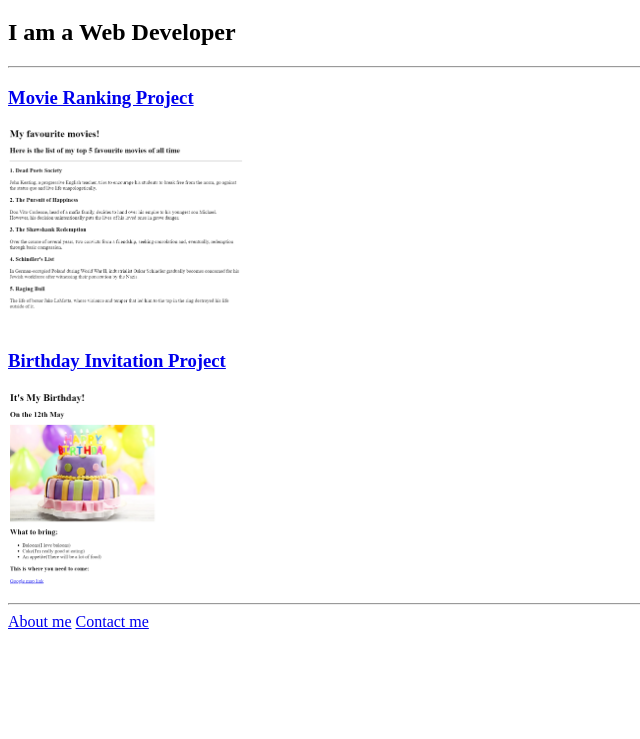
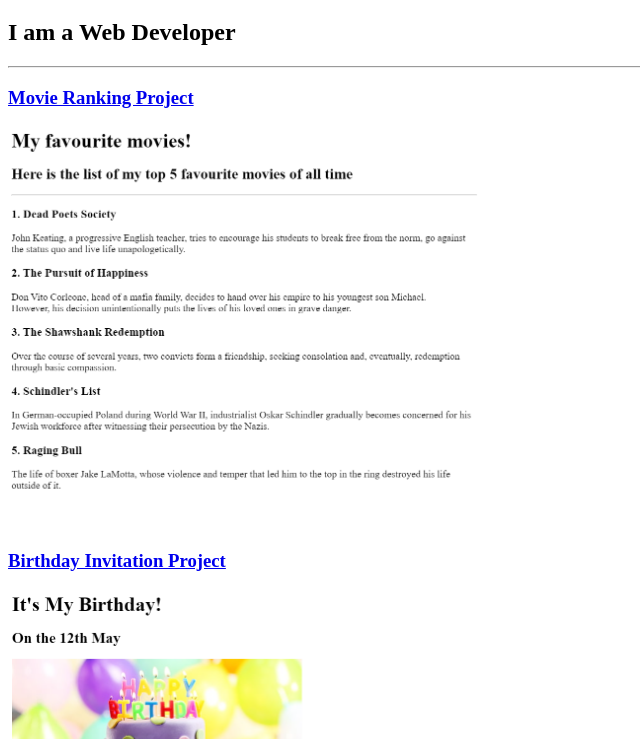
Before and after one commit to Shreyash-Chandra/html-portfolio, a plain HTML site: page index.html in a window 1280 px wide. Shown: the part 61-800 px from the top of the page, without its empty margins (0-640 px from the left). Drawn offline with Linux system fonts and the light colour scheme.

Commit message:
Update index.html

```diff
--- a/index.html
+++ b/index.html
@@ -4,7 +4,7 @@
 <!-- TODO 4: Add titles/subtitles etc. -->
 <!-- TODO 5: Add a link to the project pages -->
 <!-- TODO 6: Add images to show the project previews
-HINT for TODO 6: You can use the height attribute set to 200 to make the image smaller:
+HINT for TODO 6: You can use the height attribute set to 400 to make the image smaller:
 https://developer.mozilla.org/en-US/docs/Web/HTML/Element/img#attr-height -->
 <!-- TODO 7: Add the Contact Me and About Me page links -->
 <!--Start making the project:-->
@@ -20,9 +20,9 @@ https://developer.mozilla.org/en-US/docs/Web/HTML/Element/img#attr-height -->
     <h2>I am a Web Developer</h2>
     <hr />
     <h3><a href="./public/movie-ranking.html">Movie Ranking Project</a></h3>
-    <img src="./assets/images/movie-ranking.png" height="200" alt="Movie ranking project preview"/>
+    <img src="./assets/images/movie-ranking.png" height="400" alt="Movie ranking project preview"/>
     <h3><a href="./public/birthday-invite.html">Birthday Invitation Project</a></h3>
-    <img src="./assets/images/birthday-invite.png" height="200" alt="Birthday invitation project preview"/>
+    <img src="./assets/images/birthday-invite.png" height="400" alt="Birthday invitation project preview"/>
     <hr />
     <a href="./public/about.html">About me</a>
     <a href="./public/contact.html">Contact me</a>
```
